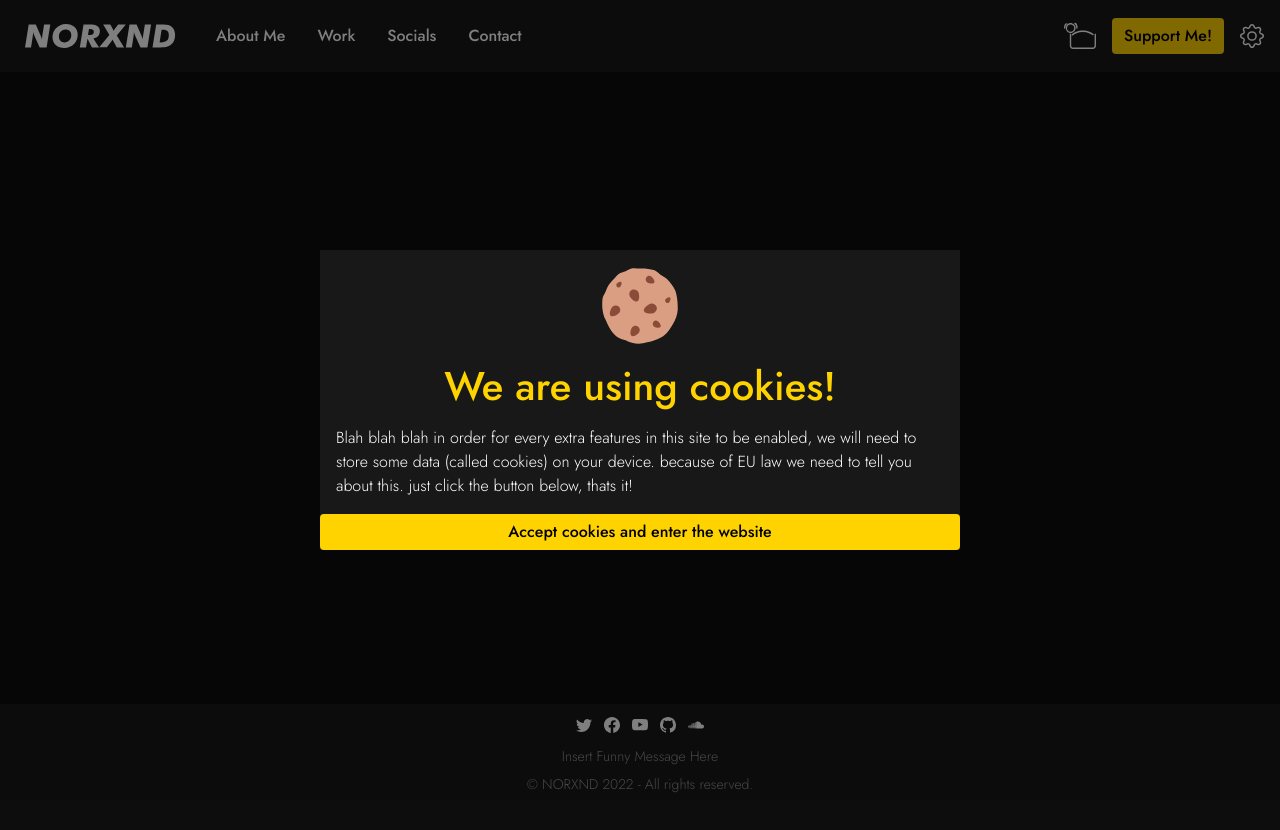
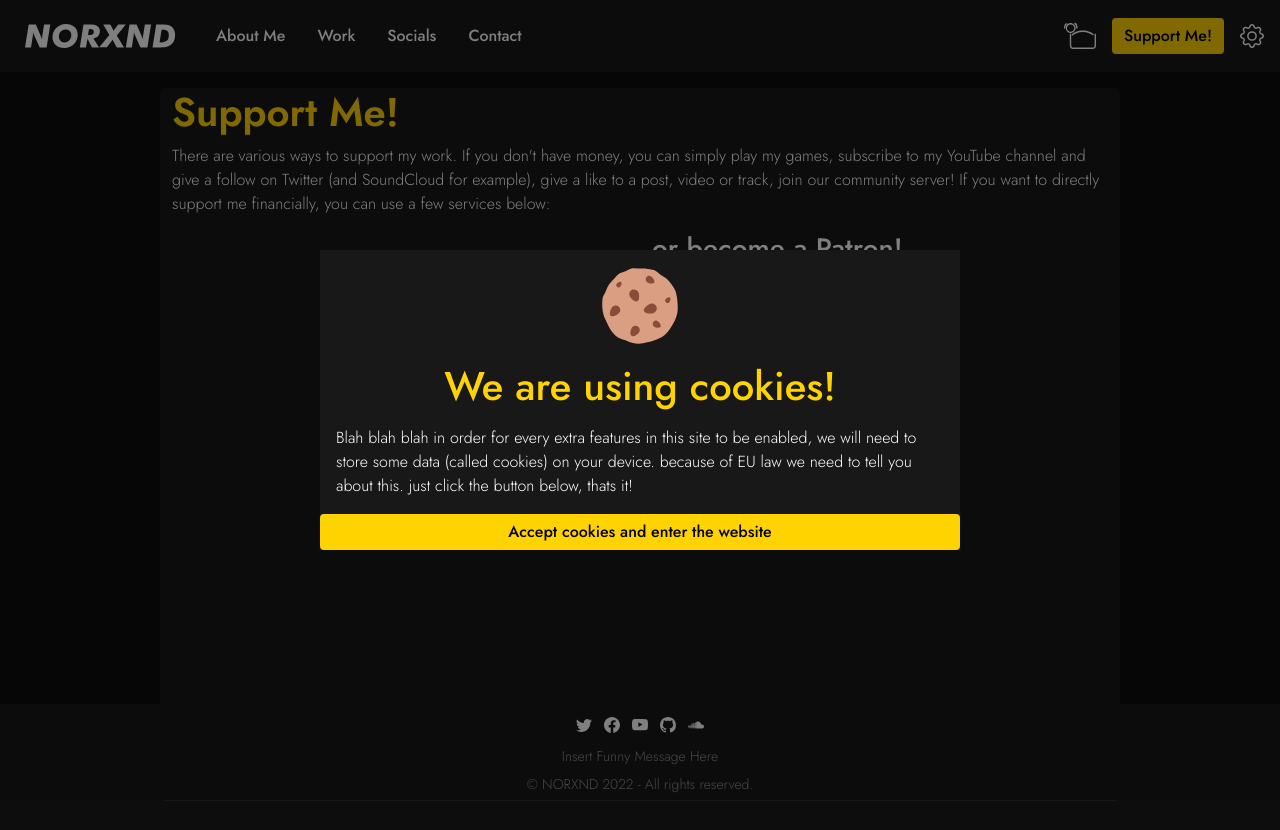
Before and after one commit to NORXND/website, a React app: page /support in a window 1280 px wide. Shown: the top 830 px of the page. Before the commit the page ends 800 px from the top, so only its background shows below. Built offline with nearby package versions, Linux system fonts and the light colour scheme.

Commit message:
Add Support Page
+ Some formatting

```diff
--- a/src/index.jsx
+++ b/src/index.jsx
@@ -35,7 +35,7 @@ const CookiesConsent = React.lazy(() =>
   import(
     /* webpackChunkName: "cookie-consent" */
     /* webpackPreload: true */
-		'./cookies-consent/cookies-consent'
+    "./cookies-consent/cookies-consent"
   )
 );
 
@@ -80,6 +80,14 @@ const Contact = React.lazy(() =>
   )
 );
 
+const Support = React.lazy(() =>
+  import(
+    /* webpackChunkName: "support" */
+    /* webpackFetch: true */
+    "./support/support"
+  )
+);
+
 class ErrorBoundary extends React.Component {
   constructor(props) {
     super(props);
@@ -110,21 +118,21 @@ class ErrorBoundary extends React.Component {
 }
 
 // Specify theme and language
-let cookie_consent_status = Cookies.get('cookie-consent');
+let cookie_consent_status = Cookies.get("cookie-consent");
 let default_language = "en";
 let default_theme = "dark";
 
-if (Cookies.get('lang') != null && cookie_consent_status) {
-	default_language = Cookies.get('lang');
+if (Cookies.get("lang") != null && cookie_consent_status) {
+  default_language = Cookies.get("lang");
 }
 
 if (
-	new URL(window.location.href).searchParams.get('lang') != null &&
+  new URL(window.location.href).searchParams.get("lang") != null &&
   cookie_consent_status
 ) {
-	default_language = new URL(window.location.href).searchParams.get('lang');
-	Cookies.set('lang', default_language, {
-		sameSite: 'Lax',
+  default_language = new URL(window.location.href).searchParams.get("lang");
+  Cookies.set("lang", default_language, {
+    sameSite: "Lax",
     expires: 3650,
   });
 }
@@ -147,16 +155,16 @@ function App(props) {
     if (theme == "dark") {
       document.body.className = styles._dark_theme;
       if (cookie_consent_status) {
-			Cookies.set('theme', 'dark', {
-				sameSite: 'Lax',
+        Cookies.set("theme", "dark", {
+          sameSite: "Lax",
           expires: 3650,
         });
       }
     } else {
       document.body.className = styles._light_theme;
       if (cookie_consent_status) {
-			Cookies.set('theme', 'light', {
-				sameSite: 'Lax',
+        Cookies.set("theme", "light", {
+          sameSite: "Lax",
           expires: 3650,
         });
       }
@@ -177,38 +185,23 @@ function App(props) {
         <Route
           path="/"
           element={
-						<Suspense
-							fallback={<div className={styles.loading}></div>}
-						>
-							<Home
-								t={t}
-								i18n={i18n}
-								theme={theme}
-								setPageName={setPageName}
-							/>
+            <Suspense fallback={<div className={styles.loading}></div>}>
+              <Home t={t} i18n={i18n} theme={theme} setPageName={setPageName} />
             </Suspense>
           }
         ></Route>
         <Route
           path="/about-me"
           element={
-						<Suspense
-							fallback={<div className={styles.loading}></div>}
-						>
-							<AboutMe
-								t={t}
-								i18n={i18n}
-								setPageName={setPageName}
-							/>
+            <Suspense fallback={<div className={styles.loading}></div>}>
+              <AboutMe t={t} i18n={i18n} setPageName={setPageName} />
             </Suspense>
           }
         ></Route>
         <Route
           path="/work"
           element={
-						<Suspense
-							fallback={<div className={styles.loading}></div>}
-						>
+            <Suspense fallback={<div className={styles.loading}></div>}>
               <Work t={t} i18n={i18n} setPageName={setPageName} />
             </Suspense>
           }
@@ -216,28 +209,24 @@ function App(props) {
         <Route
           path="/contact"
           element={
-						<Suspense
-							fallback={<div className={styles.loading}></div>}
-						>
-							<Contact
-								t={t}
-								i18n={i18n}
-								setPageName={setPageName}
-							/>
+            <Suspense fallback={<div className={styles.loading}></div>}>
+              <Contact t={t} i18n={i18n} setPageName={setPageName} />
             </Suspense>
           }
         ></Route>
         <Route
           path="/socials"
           element={
-						<Suspense
-							fallback={<div className={styles.loading}></div>}
-						>
-							<Socials
-								t={t}
-								i18n={i18n}
-								setPageName={setPageName}
-							/>
+            <Suspense fallback={<div className={styles.loading}></div>}>
+              <Socials t={t} i18n={i18n} setPageName={setPageName} />
+            </Suspense>
+          }
+        ></Route>
+        <Route
+          path="/support"
+          element={
+            <Suspense fallback={<div className={styles.loading}></div>}>
+              <Support t={t} i18n={i18n} setPageName={setPageName} />
             </Suspense>
           }
         ></Route>
--- /dev/null
+++ b/src/support/support.jsx
@@ -0,0 +1,48 @@
+/*
+    src/support/support.jsx
+    --
+    Support Me page (basically index with links to Ko-Fi, Patreon etc.
+
+    Written by NORXND
+    (C) NORXND 2022
+*/
+import React from "react";
+import styles from "./support.scss";
+import main_styles from "../main.scss";
+
+function Support(props) {
+  return (
+    <div className={styles.container}>
+      <h1 className={styles.title}>Support Me!</h1>
+      <p>
+        There are various ways to support my work. If you don't have money, you
+        can simply play my games, subscribe to my YouTube channel and give a
+        follow on Twitter (and SoundCloud for example), give a like to a post,
+        video or track, join our community server! If you want to directly
+        support me financially, you can use a few services below:
+      </p>
+      <div className={main_styles.row}>
+        <div className={main_styles.col}>
+          <iframe
+            id="kofiframe"
+            src="https://ko-fi.com/norxnd/?hidefeed=true&widget=true&embed=true&preview=true"
+            style={{
+              border: "none",
+              width: "100%",
+              height: "562px",
+              background: "var(--color-foreground)",
+            }}
+            title="norxnd"
+          ></iframe>
+        </div>
+        <div className={main_styles.col}>
+          <a href="https://www.patreon.com/bePatron?u=33310462">
+            <h3>or become a Patron!</h3>
+          </a>
+        </div>
+      </div>
+    </div>
+  );
+}
+
+export default Support;
--- /dev/null
+++ b/src/support/support.scss
@@ -0,0 +1,43 @@
+/*
+    src/support/support.scss
+    --
+    Styles for basic support me page
+
+    Written by NORXND
+    (C) NORXND 2022
+*/
+
+.container {
+  display: flex;
+  flex-direction: column;
+
+  margin: 1rem auto 1rem auto;
+
+  padding: 0 var(--bs-gutter-x, 0.75rem);
+
+  background-color: var(--color-foreground);
+  border-radius: 0.3rem;
+
+  width: 75%;
+
+  @media all and (max-width: 992px) {
+    width: 85%;
+  }
+
+  @media all and (max-width: 576px) {
+    width: 95%;
+  }
+}
+
+.title {
+  color: var(--bs-primary);
+  font-weight: 600;
+}
+
+.list_container {
+  display: flex;
+  flex-direction: row;
+
+  gap: 1rem;
+  overflow-x: scroll;
+}
```
Also changed, not shown: src/cookies-consent/cookies-consent.jsx (+10 -10 lines). Lines whose indentation alone changed are shown as unchanged.
